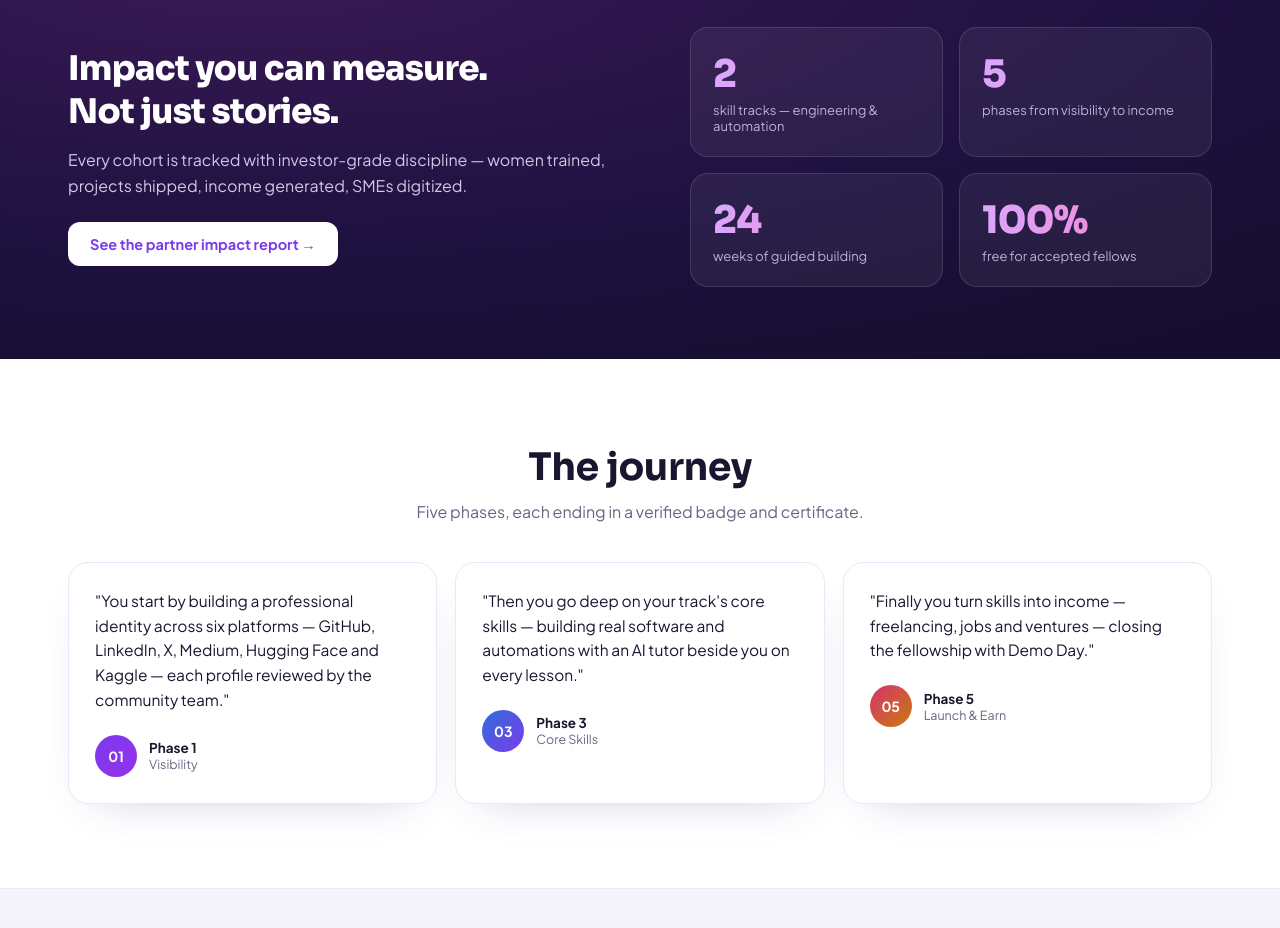
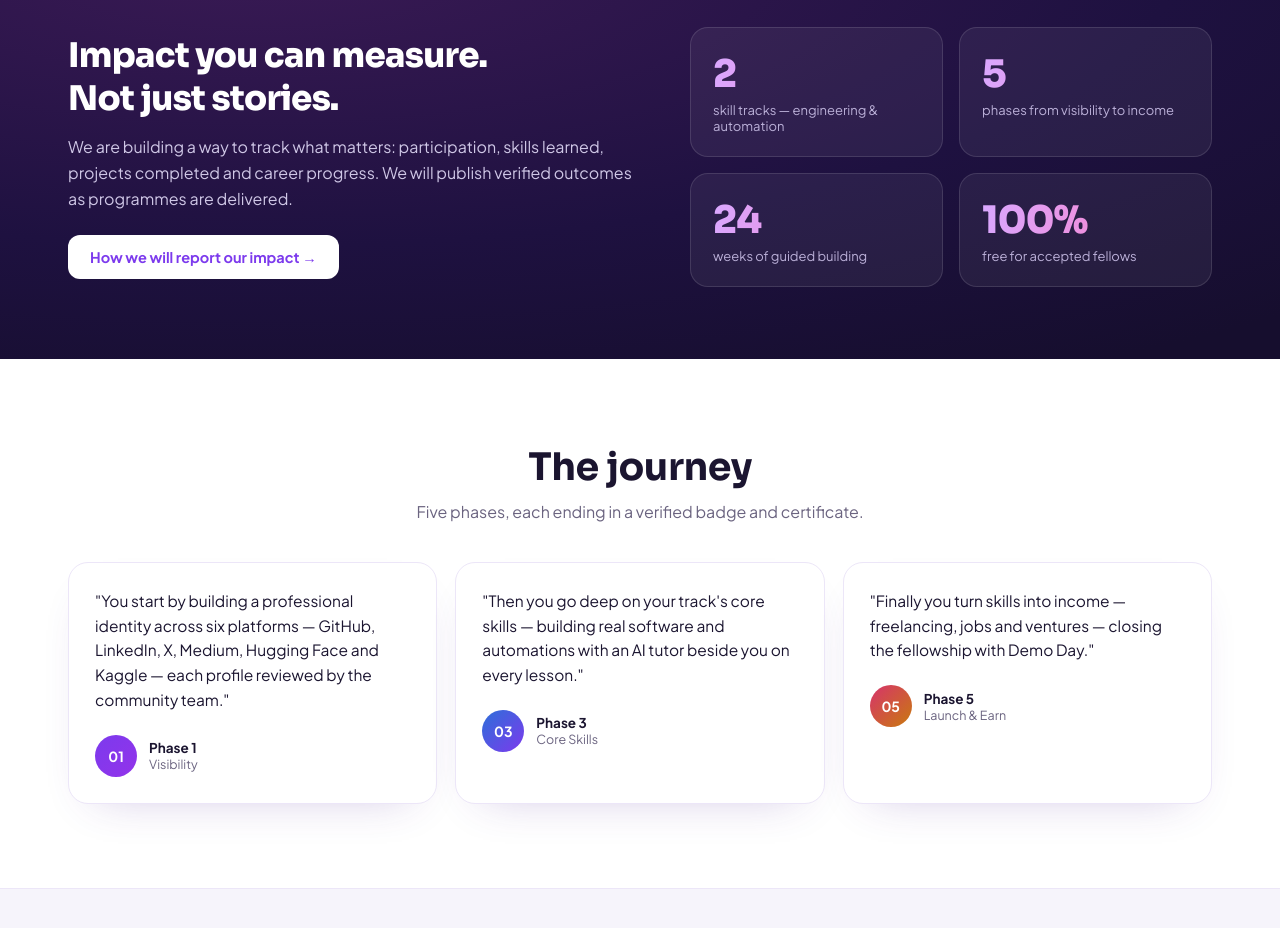
Before and after one commit to techascend-cohort-2/techascend-platform, a Next.js app: page / in a window 1280 px wide. Shown: the part 3240-4168 px from the top of the page. Built offline with nearby package versions, Linux system fonts and the light colour scheme; no server answers; the database is empty.

Commit message:
refine public messaging and remove unsupported claims

```diff
--- a/components/Impact.tsx
+++ b/components/Impact.tsx
@@ -13,11 +13,10 @@ export default function Impact() {
               Not just stories.
             </h2>
             <p className={styles.lede}>
-              Every cohort is tracked with investor-grade discipline — women trained,
-              projects shipped, income generated, SMEs digitized.
+              We are building a way to track what matters: participation, skills learned, projects completed and career progress. We will publish verified outcomes as programmes are delivered.
             </p>
-            <a href="#partners" className={styles.cta}>
-              See the partner impact report →
+            <a href="/about#transparency" className={styles.cta}>
+              How we will report our impact →
             </a>
           </div>
           <div className={styles.stats}>
```
